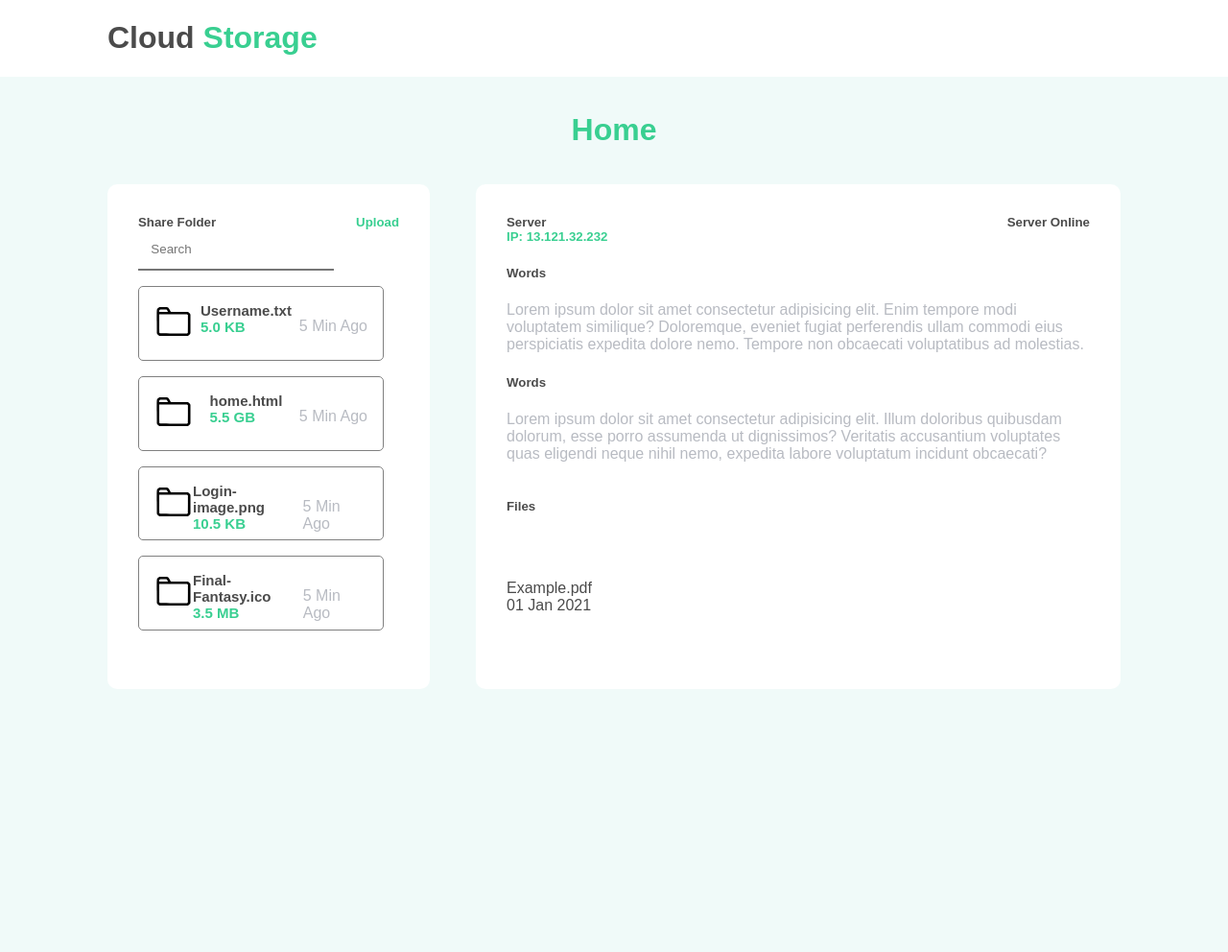
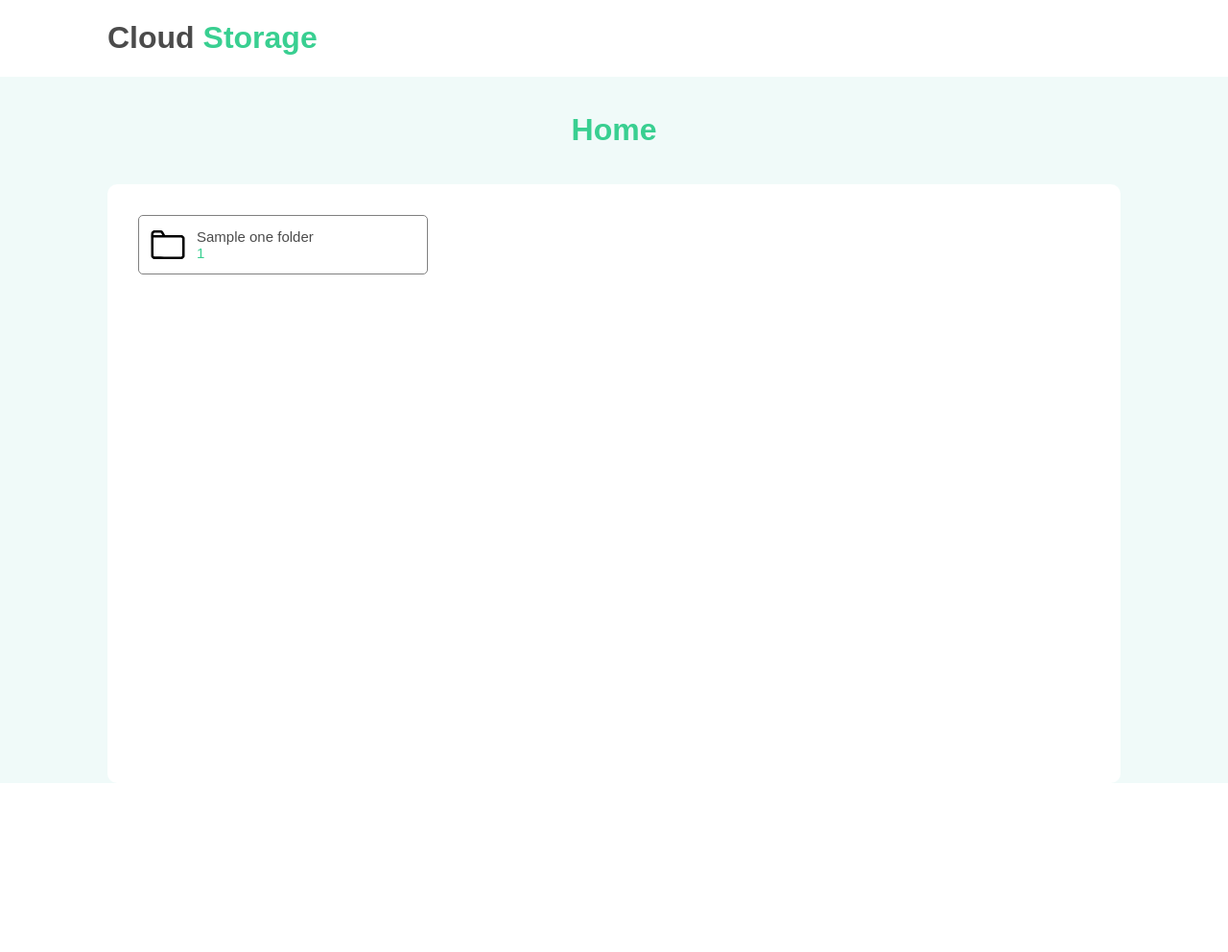
Before and after one commit to shahriar0247/fiverr_ftp, a Flask app: template app/templates/path/home.html in a window 1280 px wide. Shown: the whole page at 96% size. After the commit the page ends 816 px from the top, so only its background shows below. Run offline with Flask 2, Linux system fonts and the light colour scheme; the template is opened without the code that fills it: most values are stand-ins (such as "Sample title", 1, 10 or a date in 2020).

Commit message:
design done, working on logic

```diff
--- /dev/null
+++ b/app/functions/path.py
@@ -0,0 +1 @@
+def get_all_folders():
--- a/app/static/path/home.css
+++ b/app/static/path/home.css
@@ -1,4 +1,5 @@
-html, body {
+html,
+body {
   margin: 0;
   padding: 0;
   -webkit-box-sizing: border-box;
@@ -32,10 +33,6 @@ html, body {
   word-wrap: break-word;
 }
 
-.all div {
-  max-height: 100vh;
-}
-
 .first-heading {
   padding-left: 7em;
   padding-right: 7em;
@@ -49,22 +46,16 @@ html, body {
 }
 
 .third-heading {
-  display: -ms-grid;
-  display: grid;
-  -ms-grid-columns: 2fr 4fr;
-      grid-template-columns: 2fr 4fr;
   -webkit-column-gap: 3em;
           column-gap: 3em;
   margin-left: 7em;
   margin-right: 7em;
 }
 
-.third-heading .first-section, .third-heading .second-section {
+.third-heading .first-section,
+.third-heading .second-section {
   border-radius: 10px;
   padding: 2em;
-  display: -ms-grid;
-  display: grid;
-  max-height: 40%;
 }
 
 .third-heading .first-section {
@@ -81,7 +72,8 @@ html, body {
           justify-content: space-between;
 }
 
-.third-heading .first-section .title .share, .third-heading .first-section .title .upload {
+.third-heading .first-section .title .share,
+.third-heading .first-section .title .upload {
   margin: 0px;
 }
 
@@ -111,53 +103,8 @@ html, body {
   overflow-x: hidden;
 }
 
-.third-heading .first-section .folders .one-folder {
-  border: 1px solid gray;
-  border-radius: 5px;
-  padding: 1em;
-  margin-right: 1em;
-  display: -webkit-box;
-  display: -ms-flexbox;
-  display: flex;
-  -webkit-box-pack: justify;
-      -ms-flex-pack: justify;
-          justify-content: space-between;
-}
-
-.third-heading .first-section .folders .one-folder .file-info {
-  display: inline-block;
-}
-
-.third-heading .first-section .folders .one-folder .file-info p {
-  margin: 0px;
-  font-weight: bold;
-  font-size: 15px;
-}
-
-.third-heading .first-section .folders .one-folder .icon img {
-  width: 40px;
-  height: 40px;
-  margin: 0px;
-}
-
-.third-heading .first-section .folders .one-folder:hover {
-  border: 1px solid #39cf91;
-  background-color: #39cf91;
-  color: white;
-}
-
-.third-heading .first-section .folders .one-folder:hover p {
-  color: white;
-}
-
-.third-heading .first-section .folders .one-folder:hover img {
-  -webkit-filter: invert(100%) sepia(0%) saturate(0%) hue-rotate(13deg) brightness(108%) contrast(101%);
-          filter: invert(100%) sepia(0%) saturate(0%) hue-rotate(13deg) brightness(108%) contrast(101%);
-}
-
 .third-heading .second-section {
-  -ms-grid-rows: 0.5fr 1fr 3fr;
-      grid-template-rows: 0.5fr 1fr 3fr;
+  height: 70vh;
 }
 
 .third-heading .second-section .ip {
@@ -177,18 +124,6 @@ html, body {
   margin: 0px;
 }
 
-@media screen and (max-width: 768px) {
-  .third-heading {
-    display: -ms-grid;
-    display: grid;
-    -ms-grid-rows: 1fr;
-        grid-template-rows: 1fr;
-    -ms-grid-columns: unset;
-        grid-template-columns: unset;
-    row-gap: 3em;
-  }
-}
-
 /*
 @media screen and (min-width: 992px){
    .all{
@@ -203,11 +138,79 @@ html, body {
 }
 }
 */
-.folder {
+.all_folders {
+  display: -webkit-box;
+  display: -ms-flexbox;
+  display: flex;
+}
+
+.one-folder {
+  border: 1px solid gray;
+  border-radius: 5px;
+  height: 60px;
+  width: 300px;
   display: -ms-grid;
   display: grid;
-  -ms-grid-columns: 2fr 5fr;
-      grid-template-columns: 2fr 5fr;
-  width: 200px;
+  -ms-grid-columns: 1fr 4fr;
+      grid-template-columns: 1fr 4fr;
+  cursor: pointer;
+  margin-bottom: 20px;
+  margin-right: 20px;
+}
+
+.one-folder .file-info {
+  margin: auto;
+  overflow: hidden;
+  margin-left: 0;
+  margin-right: 20px;
+}
+
+.one-folder .file-info div {
+  display: -webkit-box;
+  display: -ms-flexbox;
+  display: flex;
+  -webkit-box-align: center;
+      -ms-flex-align: center;
+          align-items: center;
+  font-size: 15px;
+}
+
+.one-folder .icon {
+  width: 40px;
+  display: -webkit-box;
+  display: -ms-flexbox;
+  display: flex;
+  justify-items: center;
+  -webkit-box-align: center;
+      -ms-flex-align: center;
+          align-items: center;
+  margin: auto;
+}
+
+.one-folder .icon img {
+  width: 100%;
+  display: block;
+  margin: auto;
+}
+
+.one-folder:hover {
+  border: 1px solid #39cf91;
+  background-color: #39cf91;
+  color: white;
+}
+
+.one-folder:hover div {
+  color: white;
+}
+
+.one-folder:hover img {
+  -webkit-filter: invert(100%) sepia(0%) saturate(0%) hue-rotate(13deg) brightness(108%) contrast(101%);
+          filter: invert(100%) sepia(0%) saturate(0%) hue-rotate(13deg) brightness(108%) contrast(101%);
+}
+
+@media screen and (max-width: 1000px) {
+  .all {
+    width: 100vw;
+  }
 }
 /*# sourceMappingURL=home.css.map */
--- a/app/static/path/home.scss
+++ b/app/static/path/home.scss
@@ -1,182 +1,131 @@
 $primaryColor: #39cf91;
-$backgroundColor:#f0faf9;
+$backgroundColor: #f0faf9;
 $textColor: #4b4b4b;
-$textHoverColor:white;
-$divColor:white;
-$divHoverColor:$primaryColor;
-$redColor:#d86e7a;
-$smallTextColor:#b8bbc2;
+$textHoverColor: white;
+$divColor: white;
+$divHoverColor: $primaryColor;
+$redColor: #d86e7a;
+$smallTextColor: #b8bbc2;
 
-html,body{
+html,
+body {
     margin: 0;
-    padding:0;
+    padding: 0;
     box-sizing: border-box;
     height: 100vh;
-    width:100%;
+    width: 100%;
     font-family: Arial, Helvetica, sans-serif;
     background-color: $backgroundColor;
 }
 
-.small-text{
-    color:$smallTextColor;
+.small-text {
+    color: $smallTextColor;
 }
 
-.main-div{
+.main-div {
     background-color: $divColor;
 }
 
-.accent{
+.accent {
     color: $primaryColor;
 }
 
-.all{
+.all {
     height: 100vh;
     display: grid;
     grid-template-rows: 1fr 1fr 10fr;
-    margin:0px;
+    margin: 0px;
     color: $textColor;
     word-wrap: break-word;
     //white-space: pre-wrap;
     //word-break: break-word;
 
-    div{
-        max-height: 100vh;
-    }
+
 }
 
-.first-heading{
+.first-heading {
     padding-left: 7em;
     padding-right: 7em;
 }
 
-.second-heading{
+.second-heading {
     text-align: center;
-    color:$primaryColor;
-    padding-top:1em;
+    color: $primaryColor;
+    padding-top: 1em;
     padding-bottom: 1em;
 }
 
-.third-heading{
-    display: grid;
-    grid-template-columns: 2fr 4fr;
+.third-heading {
+
     //grid-template-rows: 1fr 10fr;
     column-gap: 3em;
     margin-left: 7em;
     margin-right: 7em;
 
-    .first-section, .second-section{
+    .first-section,
+    .second-section {
         border-radius: 10px;
-        padding:2em;
-        display: grid;
-        max-height: 40%;
+        padding: 2em;
+
+
     }
 
-    .first-section{
+    .first-section {
         grid-template-rows: 0.5fr 0.5fr minmax(30ch, 60ch);
 
-        .title{
+        .title {
             display: flex;
             justify-content: space-between;
 
-            .share, .upload{
-                margin:0px;
+            .share,
+            .upload {
+                margin: 0px;
             }
         }
 
-        .search{
+        .search {
             //padding-top:0.05rem;
 
-            .search-input{
+            .search-input {
                 padding: 1em;
-                border-top:none;
-                border-left:none;
-                border-right:none;
-
+                border-top: none;
+                border-left: none;
+                border-right: none;
             }
 
-            .search-input:focus{
+            .search-input:focus {
                 outline: none;
             }
         }
 
-        .folders{
+        .folders {
             display: grid;
             //grid-template-rows: minmax(0, 1fr) 300px;
             row-gap: 1em;
-            margin-top:1em;
+            margin-top: 1em;
             grid-auto-flow: row;
             grid-auto-rows: 20%;
             grid-template-columns: unset;
             grid-template-rows: unset;
-            overflow-y:scroll;
-            overflow-x:hidden;
-
-            .one-folder{
-                border:1px solid gray;
-                border-radius: 5px;
-                padding: 1em;
-                margin-right:1em;
-                display: flex;
-                justify-content: space-between;
-
-                .file-info{
-                    display: inline-block;
-                    //margin-left: 1em;
-                    p{
-                        //font-size: 14px;
-                        margin:0px;
-                        font-weight: bold;
-                        //font-size: calc(0.5vmin + 0.4vmin);
-                        font-size:15px;
-                    }
-                }
-
-                .icon{
-                    img{
-                        width:40px;
-                        height: 40px;
-                        margin:0px;
-                    }
-                }
-            }
-
-            .one-folder:hover{
-                border:1px solid $primaryColor;
-                background-color: $primaryColor;
-                color: white;
-                p{
-                    color:white;
-                }
-                img{
-                    filter: invert(100%) sepia(0%) saturate(0%) hue-rotate(13deg) brightness(108%) contrast(101%);
-                }
-            }
+            overflow-y: scroll;
+            overflow-x: hidden;
         }
     }
 
-    .second-section{
+    .second-section {
         //grid-template-rows: 0.5fr 1fr minmax(30ch, 60ch);
-        grid-template-rows: 0.5fr 1fr 3fr;
-        .ip{
+        height: 70vh;
+        .ip {
             display: block;
         }
-        .first-sub-section{
+        .first-sub-section {
             display: flex;
             justify-content: space-between;
 
-            h5{
-                margin:0px;
+            h5 {
+                margin: 0px;
             }
         }
-    }
-}
-
-@media screen and (max-width:768px) {
-    .third-heading{
-        display: grid;
-        grid-template-rows: 1fr;
-        grid-template-columns: unset;
-        row-gap: 3em;
     }
 }
 
@@ -195,10 +144,71 @@ html,body{
 }
 */
 
-.folder{
+.all_folders{
+
+    display: flex;
+}
+
+.one-folder {
+    border: 1px solid gray;
+    border-radius: 5px;
+    height: 60px;
+    width: 300px;
     display: grid;
-    grid-template-columns: 2fr 5fr;
-    width: 200px;
+    grid-template-columns: 1fr 4fr;
+    cursor: pointer;
+    margin-bottom: 20px;
+    margin-right: 20px;
+    .file-info {
+        margin: auto;
+        overflow:hidden;
+        margin-left: 0;
+        margin-right: 20px;
+        //margin-left: 1em;
+        div {
+            //font-size: 14px;
+            display: flex;
+            align-items: center;
+
+            //font-size: calc(0.5vmin + 0.4vmin);
+            font-size: 15px;
+        }
+    }
+
+    .icon {
+        width: 40px;
+        display: flex;
+        justify-items: center;
+        align-items: center;
+        margin: auto;
+        img {
+
+            width: 100%;
+
+            display:block;
+            margin:auto;
+
+        }
+    }
+}
+
+.one-folder:hover {
+    border: 1px solid $primaryColor;
+    background-color: $primaryColor;
+    color: white;
+    div {
+        color: white;
+    }
+    img {
+        filter: invert(100%) sepia(0%) saturate(0%) hue-rotate(13deg) brightness(108%) contrast(101%);
+    }
+}
 
 
+
+@media screen and (max-width: 1000px) {
+    .all{
+        width: 100vw;
+    }
+
 }
--- a/app/templates/path/home.html
+++ b/app/templates/path/home.html
@@ -21,102 +21,27 @@
             <h1>Home</h1>
         </div>
         <div class="third-heading">
-            <div class="first-section main-div">
-                <div class="title">
-                    <h5 class="share">Share Folder</h5>
-                    <h5 class="accent upload">Upload</h5>
-                </div>
-                <div class="search">
-                    <input type="search" name="Search" class="search-input" placeholder="Search">
-                </div>
-                <div class="folders">
-                    <!--Folder 1-->
-                    <div class="one-folder">
-                        <div class="icon">
-                            <img src="/static/img/image-icon.svg" alt="Folder icon" loading="lazy" class="icon-image">
-                        </div>
-                        <div class="file-info">
-                            <p>Username.txt</p>
-                            <p class="accent">5.0 KB</p>
-                        </div>
-                        <div class="time-info">
-                            <p class="small-text">5 Min Ago</p>
-                        </div>
-                    </div>
-                    <!--End Folder 1-->
 
-                    <!--Folder 2-->
-                    <div class="one-folder">
-                        <div class="icon">
-                            <img src="/static/img/image-icon.svg" alt="Folder icon" loading="lazy" class="icon-image">
-                        </div>
-                        <div class="file-info">
-                            <p>home.html</p>
-                            <p class="accent">5.5 GB</p>
-                        </div>
-                        <div class="time-info">
-                            <p class="small-text">5 Min Ago</p>
-                        </div>
-                    </div>
-                    <!--End Folder 2-->
-
-                    <!--Folder 3-->
-                    <div class="one-folder">
-                        <div class="icon">
-                            <img src="/static/img/image-icon.svg" alt="Folder icon" loading="lazy" class="icon-image">
-                        </div>
-                        <div class="file-info">
-                            <p>Login-image.png</p>
-                            <p class="accent">10.5 KB</p>
-                        </div>
-                        <div class="time-info">
-                            <p class="small-text">5 Min Ago</p>
-                        </div>
-                    </div>
-                    <!--End Folder 3-->
-
-                    <!--Folder 4-->
-                    <div class="one-folder">
-                        <div class="icon">
-                            <img src="/static/img/image-icon.svg" alt="Folder icon" loading="lazy" class="icon-image">
-                        </div>
-                        <div class="file-info">
-                            <p>Final-Fantasy.ico</p>
-                            <p class="accent">3.5 MB</p>
-                        </div>
-                        <div class="time-info">
-                            <p class="small-text">5 Min Ago</p>
-                        </div>
-                    </div>
-                    <!--End Folder 4-->
-                </div>
-            </div>
             <div class="second-section main-div">
 
-                <div class="first-sub-section">
-                    <div class="ip">
-                        <h5>Server</h5>
-                        <h5 class="accent">IP: 13.121.32.232</h5>
+           <div class="all_folders">
+
+
+            {% for one_folder in all_folders %}
+                <div class="one-folder">
+                    <div class="icon">
+                        <img src="/static/img/image-icon.svg" alt="Folder icon" loading="lazy" class="icon-image">
                     </div>
-                    <div class="status"><h5>Server Online</h5></div>
+                    <div class="file-info">
+                        <div>{{one_folder["name"]}}</div>
+                        <div class="accent">{{one_folder["size"]}}</div>
+                    </div>
+
                 </div>
+            {% endfor %}
 
-                <div class="second-sub-section">
-                    <h5>Words</h5>
-                    <p class="small-text">Lorem ipsum dolor sit amet consectetur adipisicing elit. Enim tempore modi voluptatem similique? Doloremque, eveniet fugiat perferendis ullam commodi eius perspiciatis expedita dolore nemo. Tempore non obcaecati voluptatibus ad molestias.</p>
-                    <h5>Words</h5>
-                    <p class="small-text">Lorem ipsum dolor sit amet consectetur adipisicing elit. Illum doloribus quibusdam dolorum, esse porro assumenda ut dignissimos? Veritatis accusantium voluptates quas eligendi neque nihil nemo, expedita labore voluptatum incidunt obcaecati?</p>
-                </div>
 
-                <div class="folder">
-                    <h5>Files</h5>
-                    <div class="icon"></div>
-                    <div class="folder_info">
-                        <div class="folder-name">Example.pdf</div>
-                        <div class="folder-date">01 Jan 2021</div>
-                    </div>
-                </div>
-
+            </div>
 
 
             </div>
```
Also changed, not shown: app/views/path/home.py (+5 -4 lines), 1 other file.
